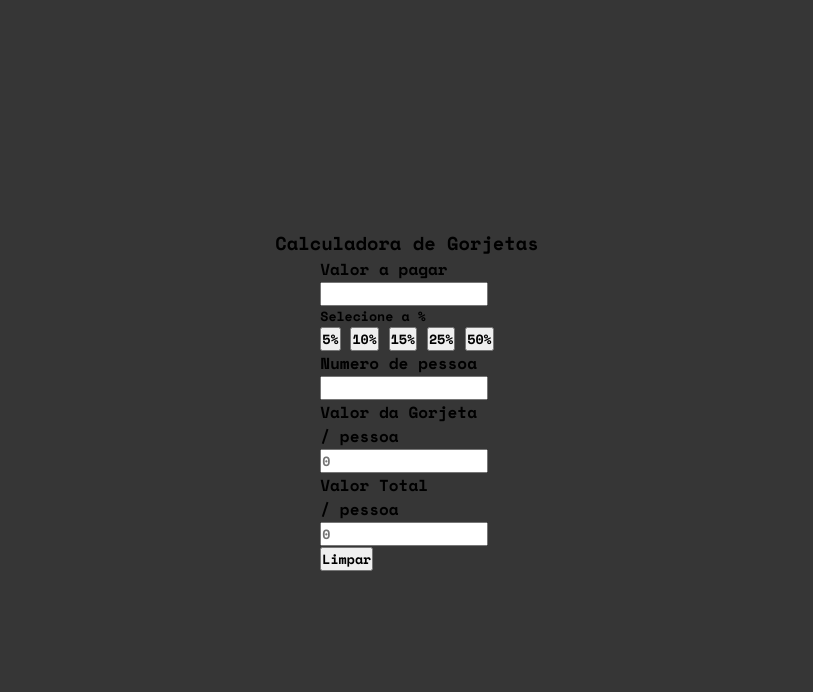
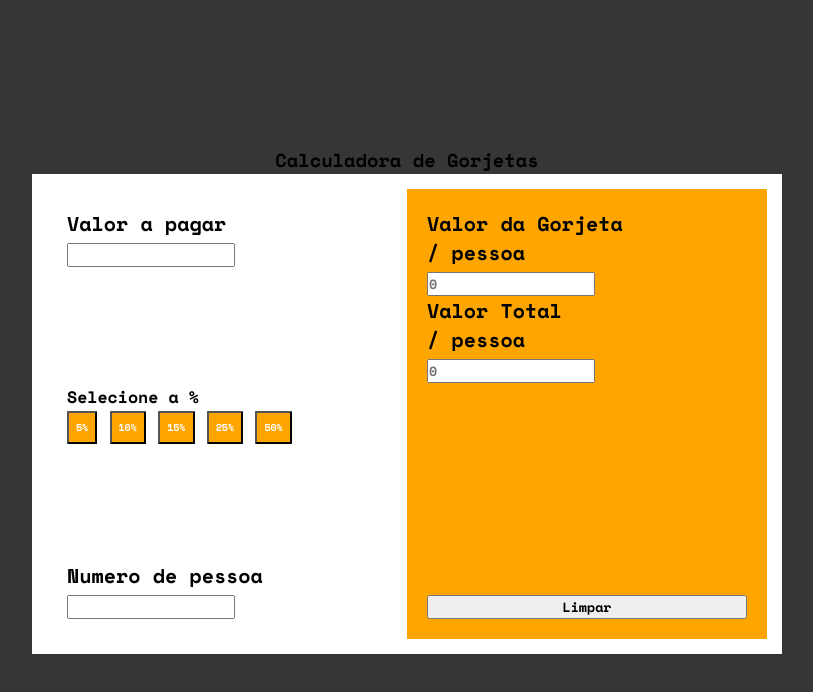
Before and after one commit to paulojacon/app-calculadora-gorjeta, a plain HTML site: page index.html in a window 1280 px wide. Shown: the whole page, without its empty margins (233-1046 px from the left). Drawn offline with nearby package versions, Linux system fonts and the light colour scheme.

Commit message:
introdução CSS

```diff
--- a/style.css
+++ b/style.css
@@ -13,3 +13,47 @@ body {
     align-items: center;
     flex-direction: column;
 }
+.container{
+    width: 750px;
+    height: 60%;
+    display: flex;
+    align-items: center;
+    justify-content: center;
+
+}
+.content{
+    height: 100%;
+    width: 100%;
+    display: grid;
+    grid-template-columns: 1fr 1fr;
+    align-items: center;
+    background: #ffffff;
+    padding: 15px;
+}
+.content-direita{
+    padding: 20px;
+    width: 100%;
+    height: 100%;
+    display: flex;
+    flex-direction: column;
+    justify-content: space-between;
+    font-size: 20px;
+    background: #FFA500;
+
+}
+.content-esquerda{
+    display: flex;
+    justify-content: space-between;
+    flex-direction: column;
+    font-size: 20px;
+    padding: 20px;
+    width: 100%;
+    height: 100%;
+}
+.porcentagem{
+    font-size: 10px;
+    border-radius: 1px;
+    padding: 7px;
+    color:#ffffff;
+    background: #FFA500;
+}
```
Also changed, not shown: 1 other file.
